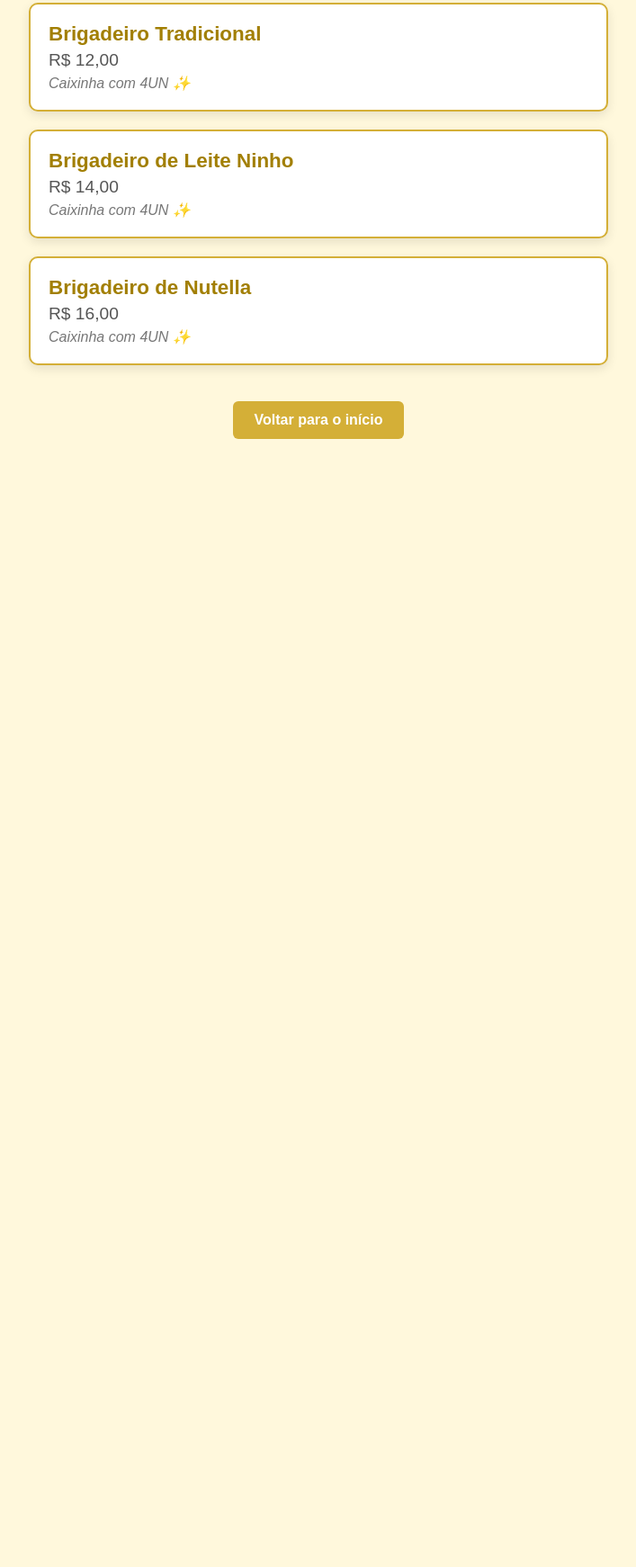
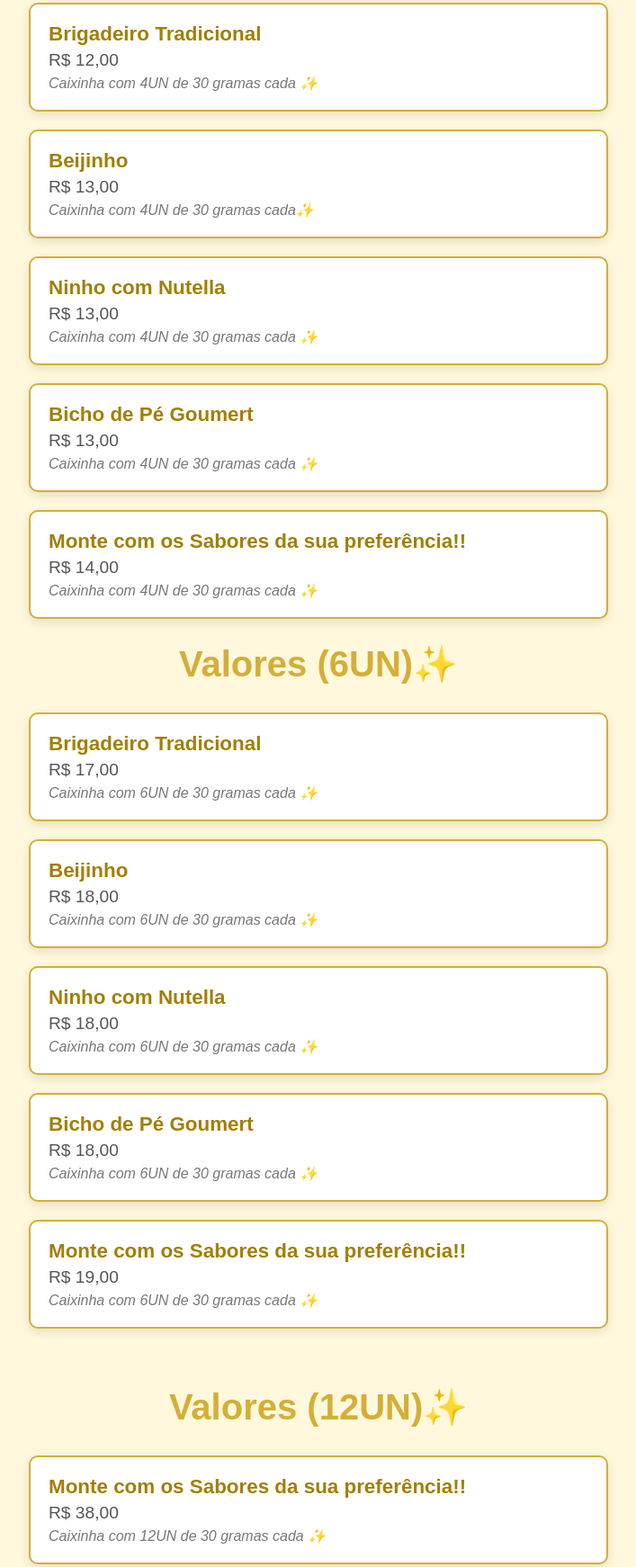
Before and after one commit to gustavopalucci/Brigadeiros-D-Ouro, a plain HTML site: page valores.html in a window 1280 px wide. Shown: the part 131-1873 px from the top of the page at 90% size, without its empty margins (286-993 px from the left). Before the commit the page ends 800 px from the top, so only its background shows below. Drawn offline with Linux system fonts and the light colour scheme.

Commit message:
Add files via upload

```diff
--- a/style.css
+++ b/style.css
@@ -1,7 +1,7 @@
 /* === CONFIGURAÇÕES GERAIS === */
 body {
   font-family: Arial, sans-serif;
-  background-color: #ffdd98;
+  background-color: #fff8dc;
   color: #efd47e;
   margin: 0;
   padding: 0;
--- a/valores.html
+++ b/valores.html
@@ -42,6 +42,7 @@
       margin: 5px 0;
     }
 
+
     .quantidade {
       font-style: italic;
       color: #777;
@@ -67,25 +68,81 @@
   </style>
 </head>
 <body>
-  <h1>Valores ✨</h1>
+  <h1>Valores (com 4UN)✨</h1>
 
   <div class="produto">
     <div class="nome">Brigadeiro Tradicional</div>
     <div class="preco">R$ 12,00</div>
-    <div class="quantidade">Caixinha com 4UN ✨</div>
+    <div class="quantidade">Caixinha com 4UN de 30 gramas cada ✨</div>
   </div>
 
   <div class="produto">
-    <div class="nome">Brigadeiro de Leite Ninho</div>
-    <div class="preco">R$ 14,00</div>
-    <div class="quantidade">Caixinha com 4UN ✨</div>
+    <div class="nome">Beijinho</div>
+    <div class="preco">R$ 13,00</div>
+    <div class="quantidade">Caixinha com 4UN de 30 gramas cada✨</div>
   </div>
 
   <div class="produto">
-    <div class="nome">Brigadeiro de Nutella</div>
-    <div class="preco">R$ 16,00</div>
-    <div class="quantidade">Caixinha com 4UN ✨</div>
+    <div class="nome">Ninho com Nutella</div>
+    <div class="preco">R$ 13,00</div>
+    <div class="quantidade">Caixinha com 4UN de 30 gramas cada ✨</div>
   </div>
+
+  <div class="produto">
+    <div class="nome">Bicho de Pé Goumert</div>
+    <div class="preco">R$ 13,00</div>
+    <div class="quantidade">Caixinha com 4UN de 30 gramas cada ✨</div>
+  </div>
+
+  <div class="produto">
+    <div class="nome">Monte com os Sabores da sua preferência!!</div>
+    <div class="preco">R$ 14,00</div>
+    <div class="quantidade">Caixinha com 4UN de 30 gramas cada ✨</div>
+  </div>
+
+  </style>
+</head>
+<body>
+  <h1>Valores (6UN)✨</h1>
+
+  <div class="produto">
+    <div class="nome">Brigadeiro Tradicional</div>
+    <div class="preco">R$ 17,00</div>
+    <div class="quantidade">Caixinha com 6UN de 30 gramas cada ✨</div>
+  </div>
+
+  <div class="produto">
+    <div class="nome">Beijinho</div>
+    <div class="preco">R$ 18,00</div>
+    <div class="quantidade">Caixinha com 6UN de 30 gramas cada ✨</div>
+  </div>
+
+  <div class="produto">
+    <div class="nome">Ninho com Nutella</div>
+    <div class="preco">R$ 18,00</div>
+    <div class="quantidade">Caixinha com 6UN de 30 gramas cada ✨</div>
+  </div>
+
+  <div class="produto">
+    <div class="nome">Bicho de Pé Goumert</div>
+    <div class="preco">R$ 18,00</div>
+    <div class="quantidade">Caixinha com 6UN de 30 gramas cada ✨</div>
+  </div>
+
+  <div class="produto">
+    <div class="nome">Monte com os Sabores da sua preferência!!</div>
+    <div class="preco">R$ 19,00</div>
+    <div class="quantidade">Caixinha com 6UN de 30 gramas cada ✨</div>
+  </div>
+S
+   <h1>Valores (12UN)✨</h1>
+
+  <div class="produto">
+    <div class="nome">Monte com os Sabores da sua preferência!!</div>
+    <div class="preco">R$ 38,00</div>
+    <div class="quantidade">Caixinha com 12UN de 30 gramas cada ✨</div>
+  </div>
+
 
   <a href="index.html" class="botao-voltar">Voltar para o início</a>
 </body>
```
Also changed, not shown: index.html (+20 -16 lines).
